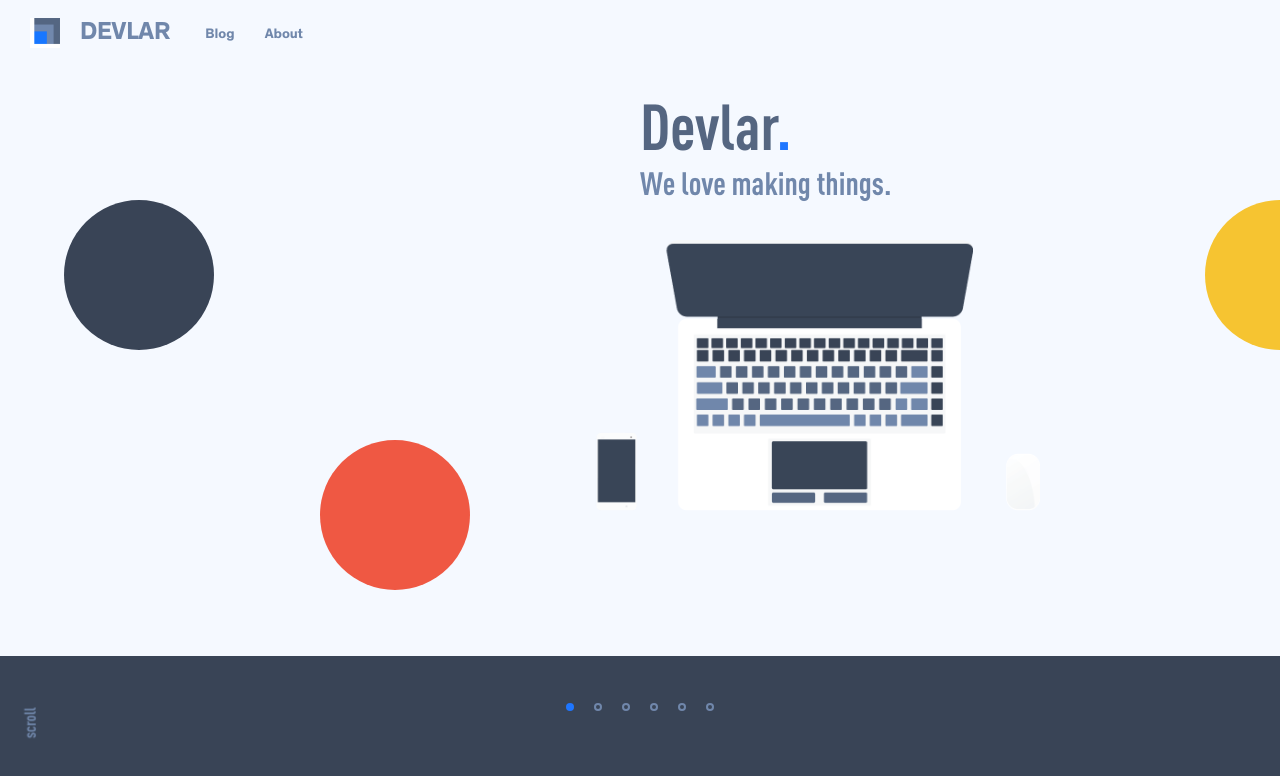
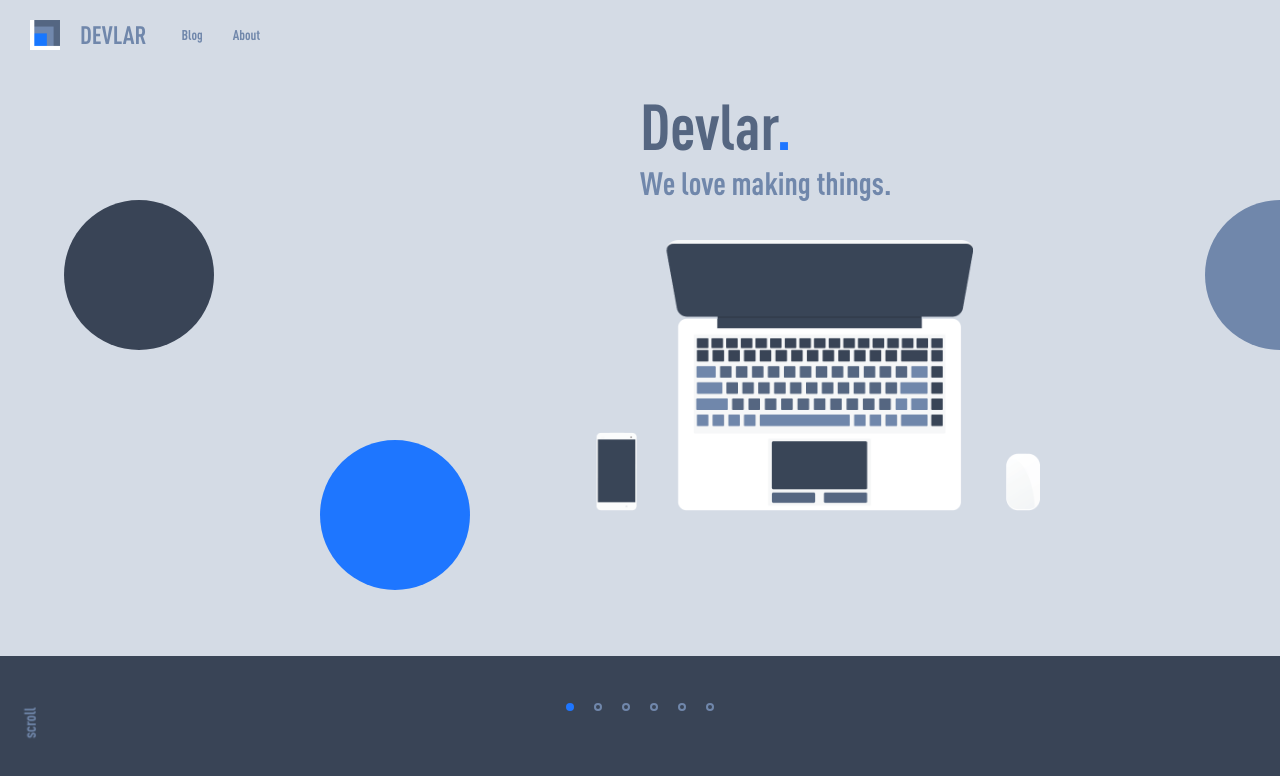
Before and after one commit to sumdook/Devlar-website, a plain HTML site: page index.html in a window 1280 px wide. Drawn offline with Linux system fonts and the light colour scheme.

Commit message:
Reduce contrast

```diff
--- a/css/style.css
+++ b/css/style.css
@@ -13,7 +13,6 @@
     font-family: Theinhardt-Bold;
     src: url('../fonts/Theinhardt-Bold.otf');
 }
-
 
 *{
   font-family: dincond-bold;
@@ -34,16 +33,15 @@ html, body {
 .navbar-brand{
   font-family: dincond-bold;
   font-size: 25px;
-  padding-right:20px;
+  padding-right: 20px;
 }
 .navbar-brand:hover{
   color: #1e76ff
 }
 #logo{
-  height:40px;
+  height: 40px;
 }
 .navbar-brand ,.nav li a {
-  font-family: Theinhardt-Bold ;
   color: #7087ab;
 }
 
@@ -94,7 +92,7 @@ html, body {
 
 /* Set stacking context of slides */
 .background:nth-child(1) {
-  background-color: #f5f9ff;
+  background-color: #d4dbe5;
   z-index: 1;
 }
 .background:nth-child(2) {
@@ -226,7 +224,7 @@ b2e5bd
   left:25%;
   width: 150px;
   height: 150px;
-  background: #ef5843;
+  background: #1e76ff;
   -moz-border-radius: 100px;
   -webkit-border-radius: 100px;
   border-radius: 100px;
@@ -238,7 +236,7 @@ b2e5bd
   width: 150px;
   height: 150px;
   transform: translate(-50%, 0);
-  background: #f6c431;
+  background: #7087AB;
   -moz-border-radius: 100px;
   -webkit-border-radius: 100px;
   border-radius: 100px;
--- a/index.html
+++ b/index.html
@@ -35,7 +35,7 @@
 					<span class="icon-bar"></span>
 				</button>
 				<a class="navbar-brand" href="#">
-					<img src="img/logo.png" style="margin-top: -7px;" width="30" height="30" class="d-inline-block align-top" alt="">
+					<img src="img/logo.png" style="margin-top: -5px;" width="30" height="30" class="d-inline-block align-top" alt="">
 				</a>
 				<a class="navbar-brand" onclick="reset();" href="#">DEVLAR</a>
 			</div>
```
